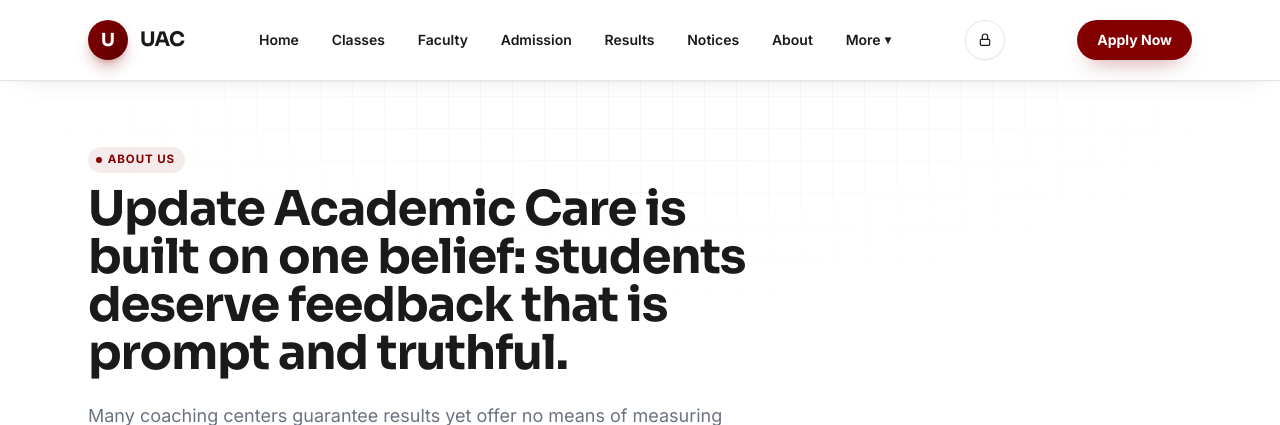
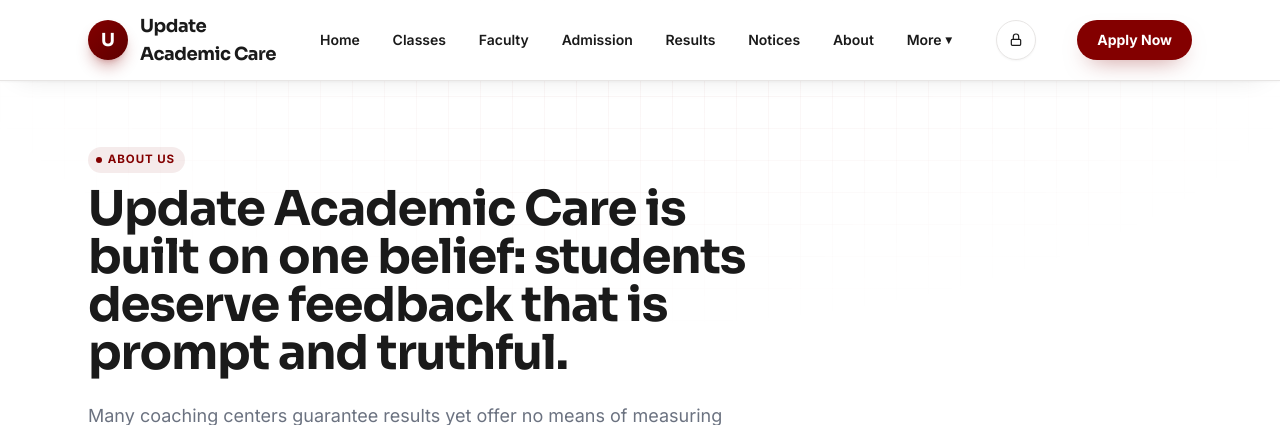
Before and after one commit to rafsanhasanpronoy/Update-IT, a Django app: page /about/ in a window 1280 px wide. Shown: the top 425 px of the page. Run offline with Django 5.2, Linux system fonts and the light colour scheme; parts of the project's set-up code (start-up, migrations or seed data) failed here and were passed over; some libraries are stand-ins or nearby versions.

Commit message:
Show two-line Update Academic Care brand on main site

```diff
--- a/core/templates/core/base.html
+++ b/core/templates/core/base.html
@@ -300,7 +300,7 @@
       {% else %}
       <span class="w-10 h-10 rounded-full bg-gradient-to-br from-brand to-brand-dark text-white flex items-center justify-center font-display font-bold text-lg shadow-lg shadow-brand/30">U</span>
       {% endif %}
-      <span class="font-display font-bold text-xl tracking-tight whitespace-nowrap">UAC</span>
+      <span class="flex flex-col font-display font-bold tracking-tight leading-[1.05] text-base sm:text-lg"><span>Update</span><span>Academic Care</span></span>
     </a>
     <nav class="hidden xl:flex items-center gap-1 text-sm font-semibold">
       <a href="{% url 'home' %}" class="nav-link transition-colors">Home</a>
```
